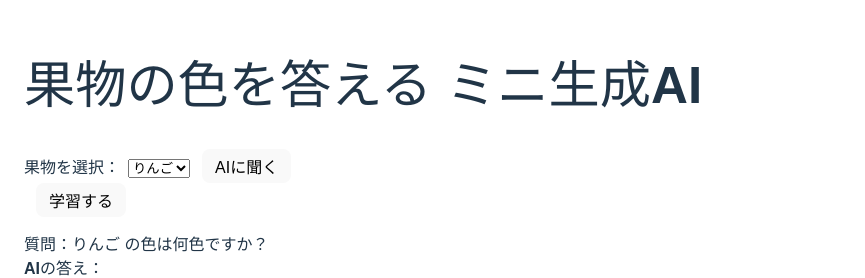
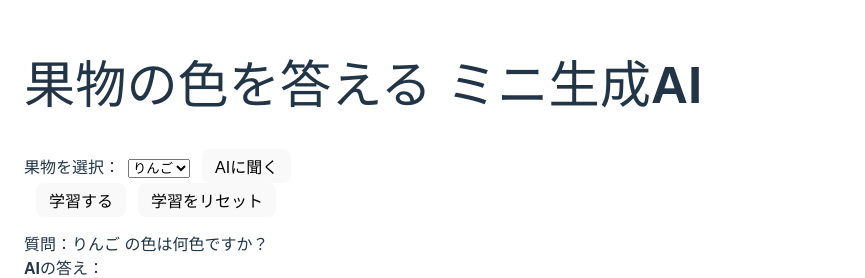
Before and after one commit to Kei-Taros/genai-learning, a React (Vite) app: page / in a window 1280 px wide. Shown: the top 278 px of the page, without its empty margins (0-865 px from the left). Built offline with nearby package versions, Linux system fonts and the light colour scheme.

Commit message:
feat: 学習リセット機能を実装

```diff
--- a/src/App.tsx
+++ b/src/App.tsx
@@ -114,6 +114,16 @@ const App = () => {
     }, 200); // 実行間隔を設定
   };
 
+  const handleTrainReset = () => {
+    if (trainTimerRef.current !== null) {
+      window.clearInterval(trainTimerRef.current);
+      trainTimerRef.current = null;
+    }
+
+    setIsTraining(false);
+    setFruitEmbeddings(createRandomFruitEmbeddings());
+  };
+
   useEffect(() => {
     setFruitEmbeddings(createRandomFruitEmbeddings());
 
@@ -159,6 +169,14 @@ const App = () => {
         >
           {isTraining ? "学習中..." : "学習する"}
         </button>
+
+        <button
+          onClick={handleTrainReset}
+          style={{ marginLeft: "12px", padding: "4px 12px" }}
+          disabled={isTraining}
+        >
+          学習をリセット
+        </button>
       </div>
 
       <div style={{ marginTop: "16px" }}>
```
